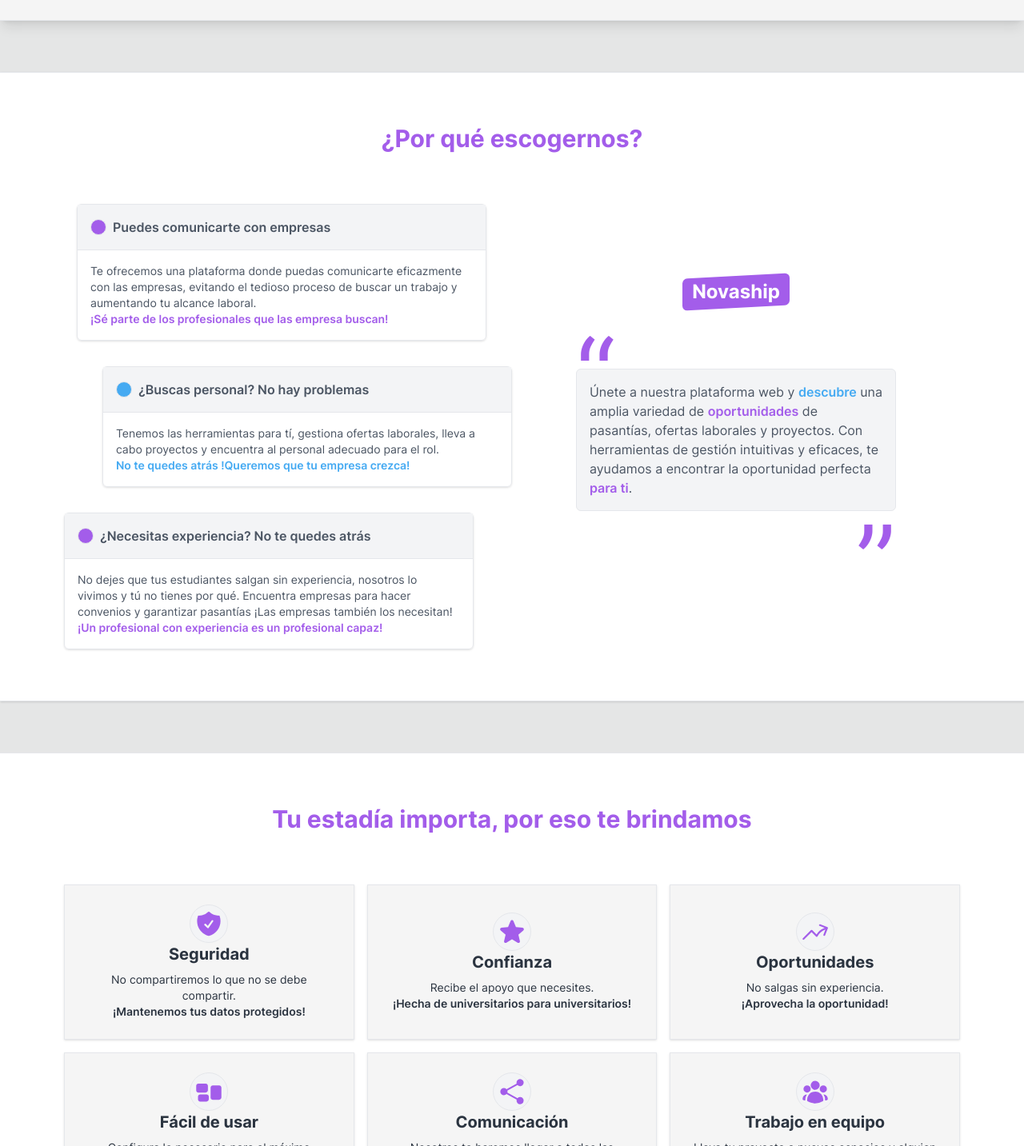
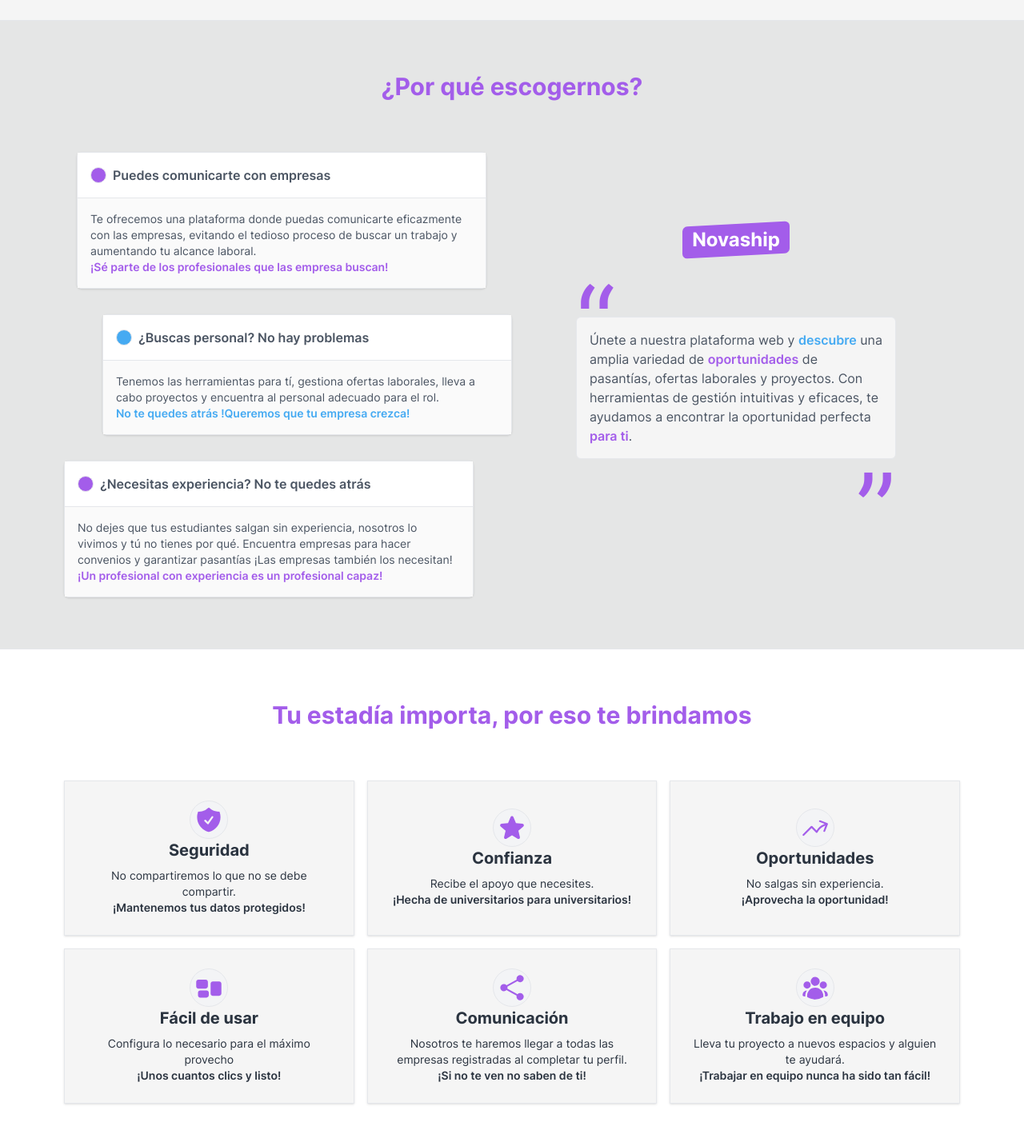
Before and after one commit to esteban-florez/novaship, a Next.js app: page / in a window 1280 px wide. Shown: the part 537-1970 px from the top of the page at 80% size. Built offline with nearby package versions, Linux system fonts and the light colour scheme.

Commit message:
Landing page style changed

```diff
--- a/components/landing-page/AboutUsSection.tsx
+++ b/components/landing-page/AboutUsSection.tsx
@@ -4,7 +4,7 @@ import WhoWeAreColumn from './WhoWeAreColumn'
 
 export default function AboutUsSection() {
   return (
-    <section className="mt-16 border-y bg-white pb-16 pt-8 shadow md:px-20">
+    <section className="border-b pb-16 pt-8 md:px-20">
       <Title>¿Por qué escogernos?</Title>
       <div className="flex flex-col px-4 md:flex-row md:px-0">
         <CommentsColumn />
--- a/components/landing-page/CardComment.tsx
+++ b/components/landing-page/CardComment.tsx
@@ -9,11 +9,11 @@ type Props = React.PropsWithChildren<{
 export default function CardComment({ title, color = 'bg-primary', className = '', children }: Props) {
   return (
     <div className={clsx('flex max-w-lg flex-col rounded-md border shadow', className)}>
-      <div className="flex items-center gap-x-2 border-b bg-gray-100 p-4">
+      <div className="flex items-center gap-x-2 border-b bg-white p-4">
         <span className={clsx('h-5 w-5 rounded-full border', color)} />
         <h5 className="text-base font-semibold">{title}</h5>
       </div>
-      <div className="p-4 text-sm">{children}</div>
+      <div className="bg-neutral-50 p-4 text-sm">{children}</div>
     </div>
   )
 }
--- a/components/landing-page/HeaderSection.tsx
+++ b/components/landing-page/HeaderSection.tsx
@@ -3,7 +3,7 @@ import WelcomeColumn from './WelcomeColumn'
 
 export default function HeaderSection() {
   return (
-    <header className="flex flex-col border-b bg-neutral-100 shadow-lg md:py-16">
+    <header className="flex flex-col border-b bg-neutral-100 md:py-16">
       <h1 className="mb-6 pt-4 text-center text-6xl font-bold text-primary md:pt-0">Novaship</h1>
       <div className="relative flex flex-col py-4 md:flex-row">
         <WelcomeColumn />
--- a/components/landing-page/WhatWeOfferSection.tsx
+++ b/components/landing-page/WhatWeOfferSection.tsx
@@ -4,7 +4,7 @@ import Title from './Title'
 
 export default function WhatWeOfferSection() {
   return (
-    <section className="mb-4 mt-16 border-y bg-white px-4 pb-16 pt-8 text-base md:px-20 md:text-lg">
+    <section className="mb-4 bg-white px-4 pb-16 pt-8 text-base md:px-20 md:text-lg">
       <Title>Tu estadía importa, por eso te brindamos</Title>
       <div className="flex flex-col gap-4 md:flex-row">
         <MiniCard title="Seguridad" icon={<ShieldCheckIcon className="h-9 w-9 fill-primary" />}>
--- a/components/landing-page/WhoWeAreColumn.tsx
+++ b/components/landing-page/WhoWeAreColumn.tsx
@@ -8,7 +8,7 @@ export default function WhoWeAreColumn() {
         <div className="flex items-center">
           <span className="h-14 text-9xl text-primary">“</span>
         </div>
-        <p className="rounded-md border bg-gray-100 p-4">Únete a nuestra plataforma web y <span className="font-semibold text-secondary">descubre</span> una amplia variedad de <span className="font-semibold text-primary">oportunidades</span> de pasantías, ofertas laborales y proyectos. Con herramientas de gestión intuitivas y eficaces, te ayudamos a encontrar la oportunidad perfecta <span className="font-semibold text-primary">para ti</span>.</p>
+        <p className="rounded-md border bg-neutral-100 p-4">Únete a nuestra plataforma web y <span className="font-semibold text-secondary">descubre</span> una amplia variedad de <span className="font-semibold text-primary">oportunidades</span> de pasantías, ofertas laborales y proyectos. Con herramientas de gestión intuitivas y eficaces, te ayudamos a encontrar la oportunidad perfecta <span className="font-semibold text-primary">para ti</span>.</p>
         <div className="flex items-center justify-end">
           <span className="h-14 text-9xl text-primary">”</span>
         </div>
```
